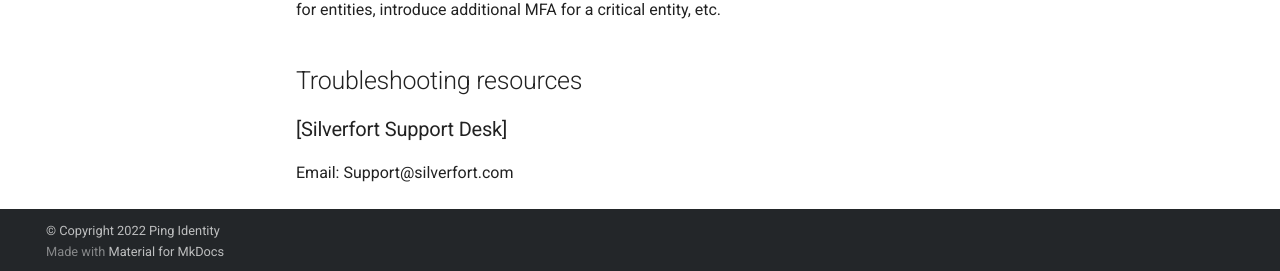
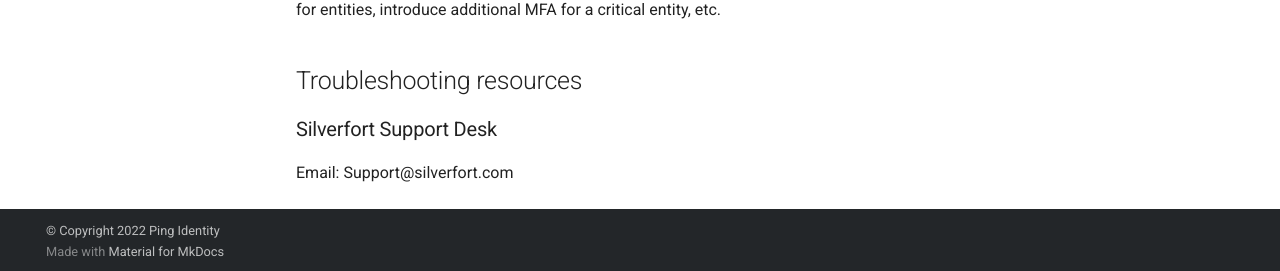
Before and after one commit to pingone-davinci/documentation, an MkDocs documentation site: the page built from docs/silverfort/README.md, in a window 1280 px wide and 900 px high, scrolled down 1903 px. Shown: the part 626-897 px from the top of the window. Built offline with MkDocs 1.6.1 and Material for MkDocs 9.7.7, drawn with Linux system fonts in a browser that asks for light colours; comment, search, counter and statistics services are not loaded.

```diff
--- a/docs/silverfort/README.md
+++ b/docs/silverfort/README.md
@@ -76,6 +76,6 @@ The 'Update Entity Risk' capability allows Davinci flows to update the risk of a
 
 ## Troubleshooting resources
 
-### [Silverfort Support Desk]
+### Silverfort Support Desk
 
 Email: Support@silverfort.com
```
